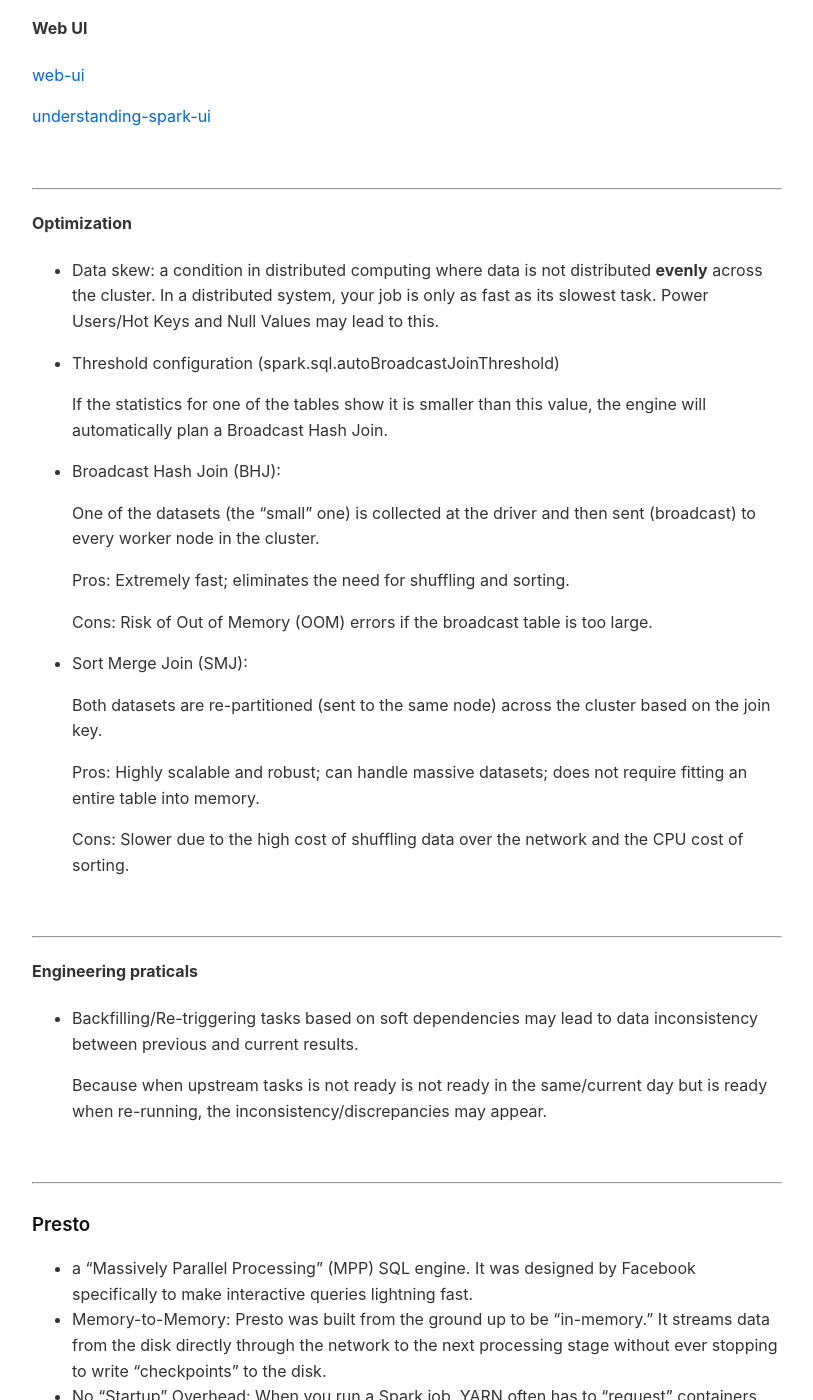
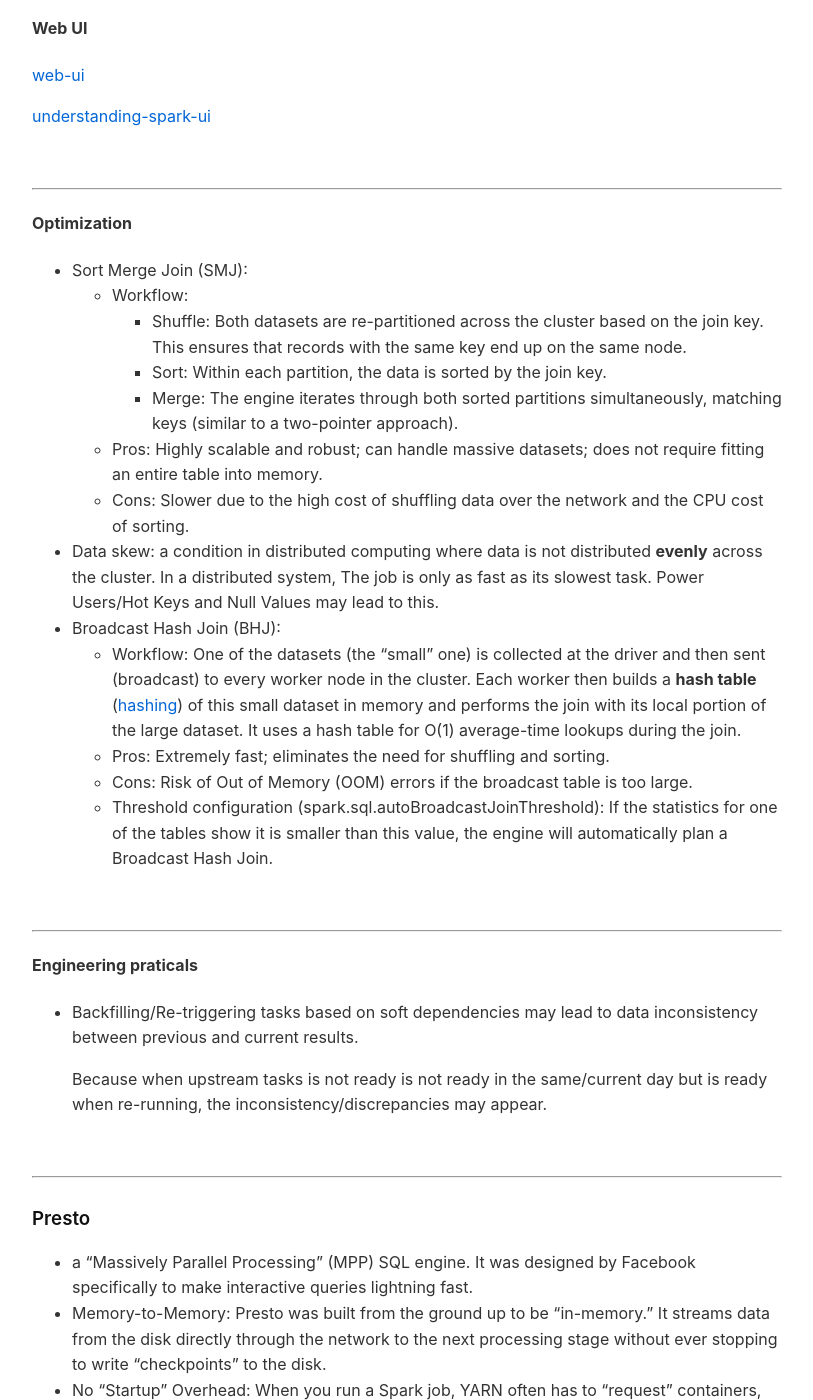
Before and after one commit to zixs0423/tech_note, a Jekyll site: the page built from docs/notes/database.md, in a window 1280 px wide and 1400 px high, scrolled down 8403 px. Shown: the whole window, without its empty margins (233-1046 px from the left). Built offline with Jekyll 4.4.1, drawn with Linux system fonts in a browser that asks for light colours.

Commit message:
Add data structure and algorithms

```diff
--- a/docs/notes/database.md
+++ b/docs/notes/database.md
@@ -323,27 +323,19 @@
 
 #### Optimization
 
-* Data skew: a condition in distributed computing where data is not distributed **evenly** across the cluster. In a distributed system, your job is only as fast as its slowest task. Power Users/Hot Keys and Null Values may lead to this.
-
-* Threshold configuration (spark.sql.autoBroadcastJoinThreshold)
-
-  If the statistics for one of the tables show it is smaller than this value, the engine will automatically plan a Broadcast Hash Join.
-
+* Sort Merge Join (SMJ):
+  * Workflow:
+    * Shuffle: Both datasets are re-partitioned across the cluster based on the join key. This ensures that records with the same key end up on the same node.
+    * Sort: Within each partition, the data is sorted by the join key.
+    * Merge: The engine iterates through both sorted partitions simultaneously, matching keys (similar to a two-pointer approach).
+  * Pros: Highly scalable and robust; can handle massive datasets; does not require fitting an entire table into memory.
+  * Cons: Slower due to the high cost of shuffling data over the network and the CPU cost of sorting.
+* Data skew: a condition in distributed computing where data is not distributed **evenly** across the cluster. In a distributed system, The job is only as fast as its slowest task. Power Users/Hot Keys and Null Values may lead to this.
 * Broadcast Hash Join (BHJ):
-
-  One of the datasets (the "small" one) is collected at the driver and then sent (broadcast) to every worker node in the cluster.
-
-  Pros: Extremely fast; eliminates the need for shuffling and sorting.
-
-  Cons: Risk of Out of Memory (OOM) errors if the broadcast table is too large.
-
-* Sort Merge Join (SMJ):
-
-  Both datasets are re-partitioned (sent to the same node) across the cluster based on the join key.
-
-  Pros: Highly scalable and robust; can handle massive datasets; does not require fitting an entire table into memory.
-
-  Cons: Slower due to the high cost of shuffling data over the network and the CPU cost of sorting.
+  * Workflow: One of the datasets (the "small" one) is collected at the driver and then sent (broadcast) to every worker node in the cluster. Each worker then builds a **hash table** ([hashing](data_structure_and_algorithms.md#hashing)) of this small dataset in memory and performs the join with its local portion of the large dataset. It uses a hash table for O(1) average-time lookups during the join.
+  * Pros: Extremely fast; eliminates the need for shuffling and sorting.
+  * Cons: Risk of Out of Memory (OOM) errors if the broadcast table is too large.
+  * Threshold configuration (spark.sql.autoBroadcastJoinThreshold): If the statistics for one of the tables show it is smaller than this value, the engine will automatically plan a Broadcast Hash Join.
 
 <br>
 
```
Also changed, not shown: docs/index.md (+8 -6 lines), docs/notes/data_structure_and_algorithms.md (added, +40 -0 lines), docs/notes/supply_chain.md (+2 -2 lines), docs/images/hashing.png (added), 3 other files.
